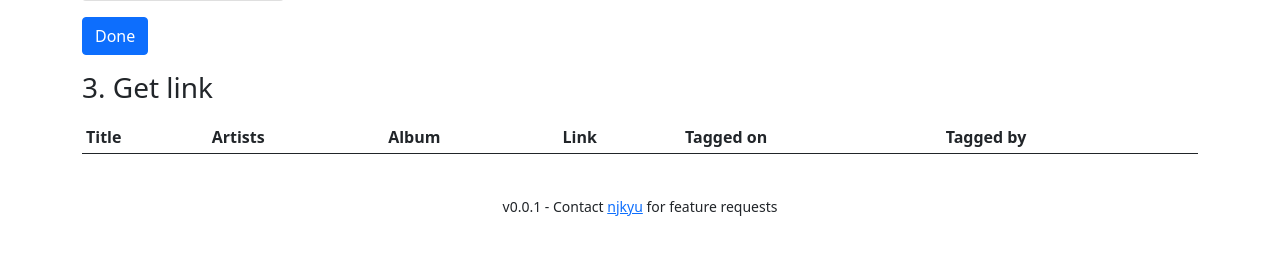
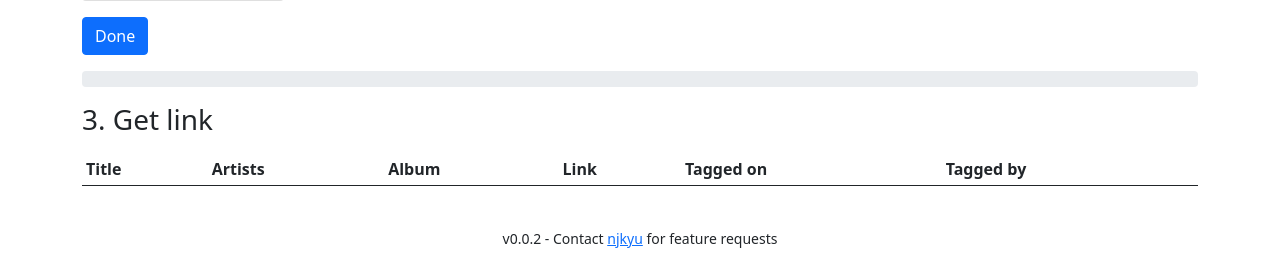
Before and after one commit to nickyu42/holotagger, a FastAPI app: page / in a window 1280 px wide. Shown: the part 1032-1298 px from the top of the page. Before the commit the page ends 1248 px from the top, so only its background shows below. Run offline with FastAPI, Linux system fonts and the light colour scheme; data that the repository does not hold is empty; parts of the project's set-up code (start-up, migrations or seed data) failed here and were passed over; some libraries are stand-ins or nearby versions.

Commit message:
Make song table scrollable and add download progress bar

```diff
--- a/app/templates/index.html
+++ b/app/templates/index.html
@@ -72,7 +72,7 @@
              placeholder="Youtube Link">
       <div id="youtube-help" class="form-text">For example: https://www.youtube.com/watch?v=pFgUluV_00s</div>
     </div>
-    <button type="submit" class="btn btn-primary mb-3">Get metadata</button>
+    <button type="submit" class="btn btn-primary mb-3" id="get-metadata-btn">Get metadata</button>
   </form>
 
   <h3 class="mb-3">2. Tag the song</h3>
@@ -131,9 +131,16 @@
     <span class="spinner-border spinner-border-sm"
           role="status" aria-hidden="true" id="download-form-spinner" hidden>
         </span>
+
+    <div class="progress mb-3">
+      <div id="download-progress-bar" class="progress-bar" role="progressbar"
+           aria-valuemin="0" aria-valuemax="100" style="width:0">
+      </div>
+    </div>
   </form>
 
   <h3 class="mb-3">3. Get link</h3>
+  <div class="overflow-scroll" style="max-height: 800px">
     <table class="table table-sm table-hover">
       <thead class="thead-light">
       <tr>
@@ -182,11 +189,12 @@
 
       </tbody>
     </table>
+  </div>
 
   <br>
 
   <p class="text-center"><small>
-    v0.0.1 - Contact <a href="https://github.com/nickyu42">njkyu</a> for feature requests
+    v0.0.2 - Contact <a href="https://github.com/nickyu42">njkyu</a> for feature requests
   </small></p>
 </main>
 
```
Also changed, not shown: app/src/main.js (+10 -5 lines). Lines whose indentation alone changed are shown as unchanged.
